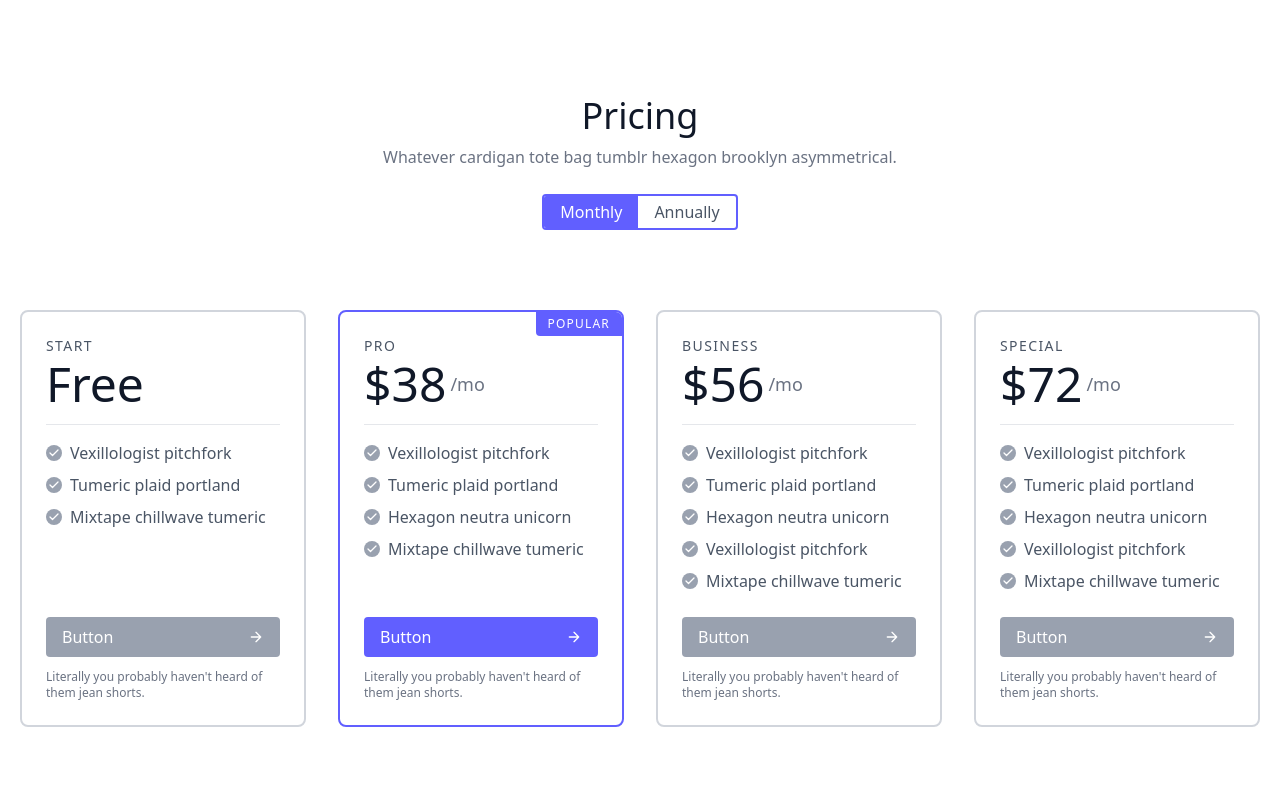
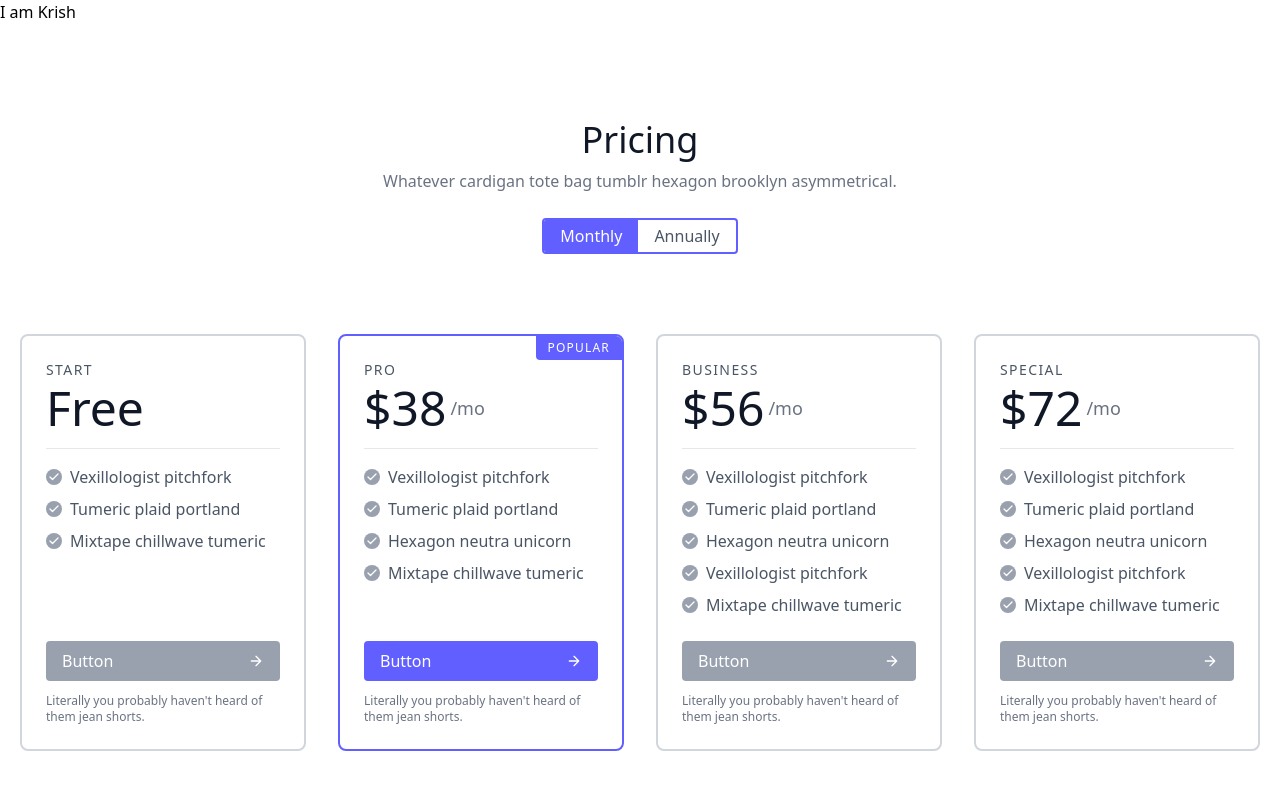
Before and after one commit to pulkitpareek18/Hands-On-MERN-Training, a React (Vite) app in the folder Day1/my-react-app/: page / in a window 1280 px wide. Shown: the top 790 px of the page. Built offline with nearby package versions, Linux system fonts and the light colour scheme.

Commit message:
Update Header.jsx

```diff
--- a/Day1/my-react-app/src/components/Header.jsx
+++ b/Day1/my-react-app/src/components/Header.jsx
@@ -2,7 +2,7 @@ function Header() {
 
     return (
         <header>
-
+            I am Krish
         </header>
     );
 
```
